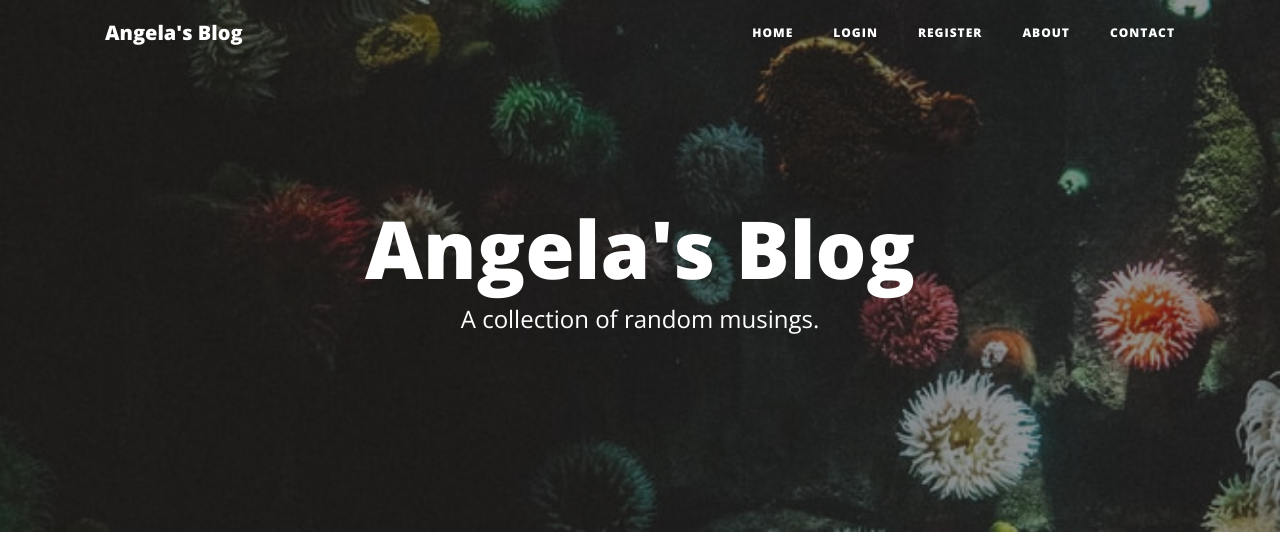
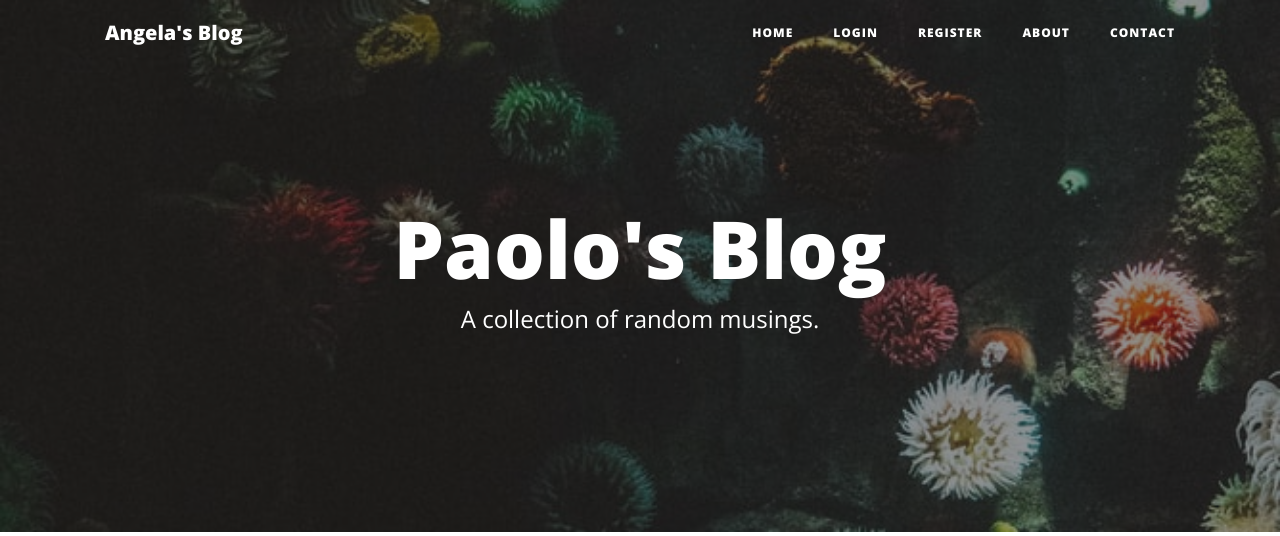
Before and after one commit to rumpelteaser/MyBlog, a Flask app: page / in a window 1280 px wide. Shown: the top 536 px of the page. Run offline with Flask 2, Linux system fonts and the light colour scheme; data comes from the database, SQL or seed files in the repository; some libraries are stand-ins or nearby versions.

Commit message:
Changed Blog' name and title

```diff
--- a/day69_blogWithUsers/templates/header.html
+++ b/day69_blogWithUsers/templates/header.html
@@ -8,7 +8,7 @@
     <meta name="description" content="">
     <meta name="author" content="">
 
-    <title>Angela's Blog</title>
+    <title>Paolo's Blog</title>
 
     <!-- Bootstrap core CSS -->
     <link href="{{ url_for('static', filename='vendor/bootstrap/css/bootstrap.min.css') }}" rel="stylesheet">
--- a/day69_blogWithUsers/templates/index.html
+++ b/day69_blogWithUsers/templates/index.html
@@ -7,7 +7,7 @@
             <div class="row">
                 <div class="col-lg-8 col-md-10 mx-auto">
                     <div class="site-heading">
-                        <h1>Angela's Blog</h1>
+                        <h1>Paolo's Blog</h1>
                         <span class="subheading">A collection of random musings.</span>
                     </div>
                 </div>
```
